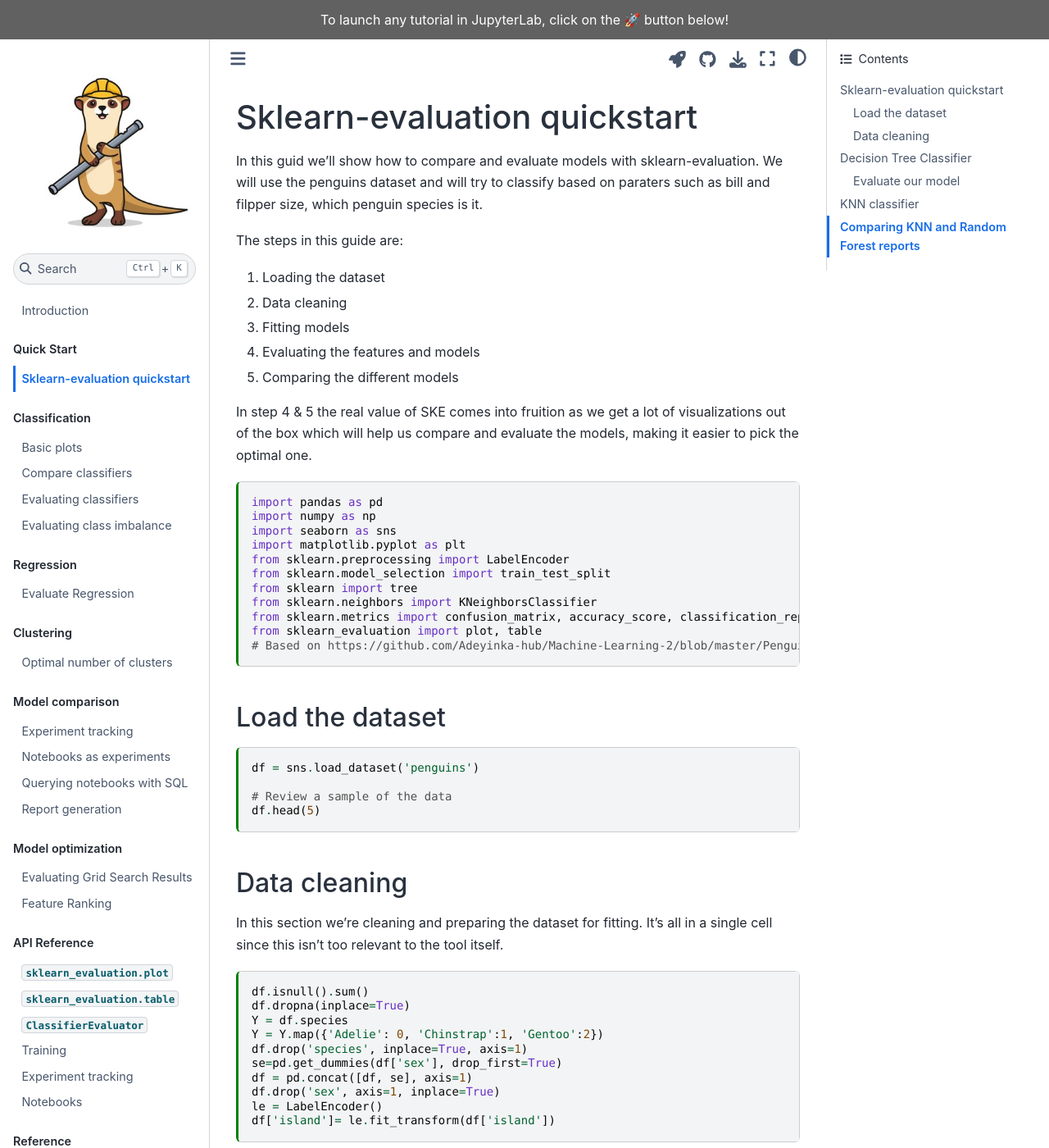
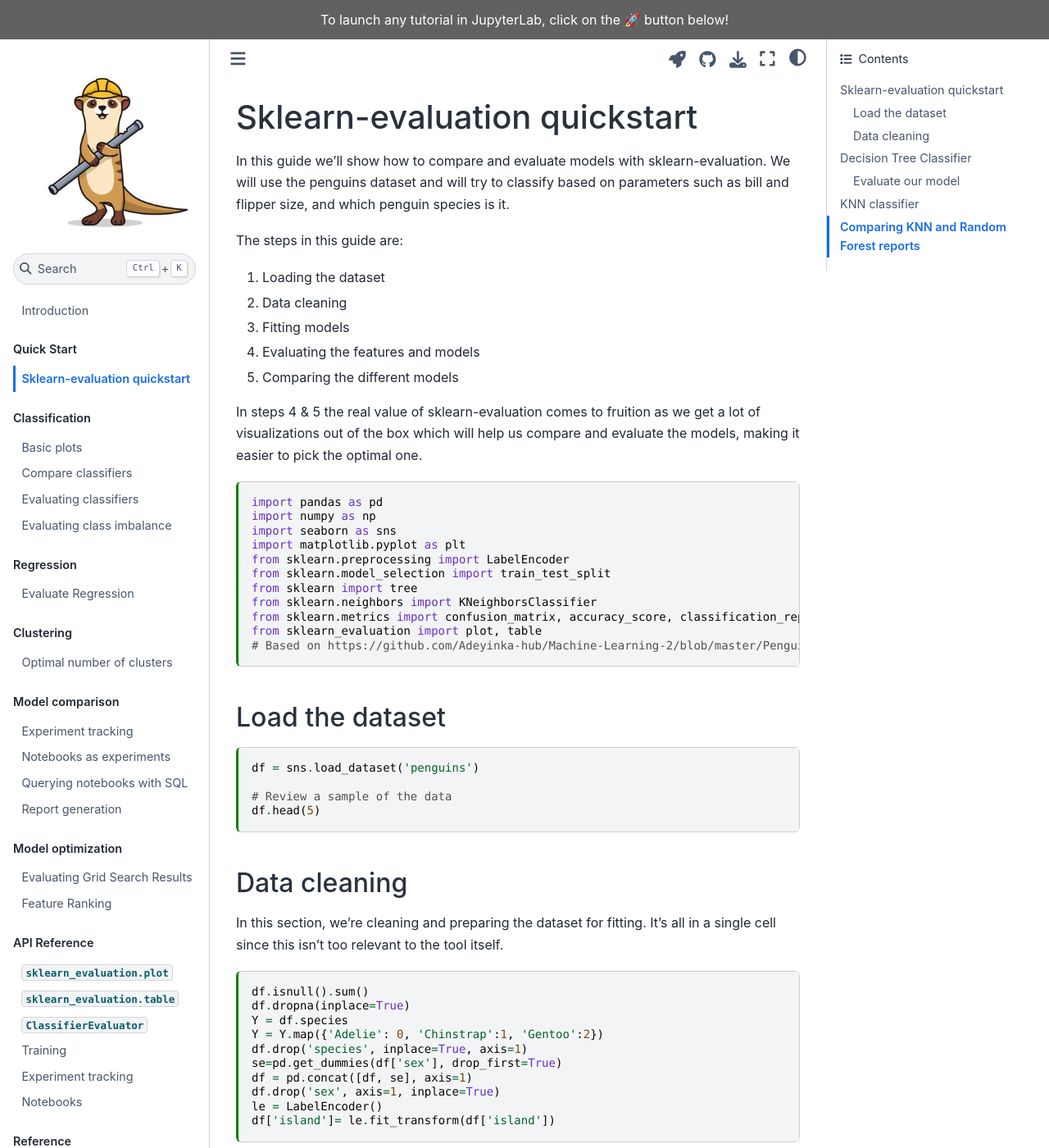
Before and after one commit to ploomber/sklearn-evaluation, a Jupyter Book: the page built from docs/quickstart/classification.md, in a window 1280 px wide and 1400 px high. Shown: the whole window at 82% size. Built offline with Jupyter Book 1.0.4 settings and Sphinx 7.4.7 and the Sphinx Book theme 1.1.4, drawn with Linux system fonts in a browser that asks for light colours; some of the changed text lies outside the part shown.

Commit message:
Review comments

````diff
--- a/docs/quickstart/classification.md
+++ b/docs/quickstart/classification.md
@@ -13,8 +13,8 @@
 
 # Sklearn-evaluation quickstart
 
-In this guid we'll show how to compare and evaluate models with sklearn-evaluation.
-We will use the penguins dataset and will try to classify based on paraters such as bill and filpper size, which penguin species is it.
+In this guide we'll show how to compare and evaluate models with sklearn-evaluation.
+We will use the penguins dataset and will try to classify based on parameters such as bill and flipper size, and which penguin species is it.
 
 The steps in this guide are:
 1. Loading the dataset
@@ -23,7 +23,7 @@
 4. Evaluating the features and models
 5. Comparing the different models
 
-In step 4 & 5 the real value of SKE comes into fruition as we get a lot of visualizations out of the box which will help us compare and evaluate the models, making it easier to pick the optimal one.
+In steps 4 & 5 the real value of sklearn-evaluation comes to fruition as we get a lot of visualizations out of the box which will help us compare and evaluate the models, making it easier to pick the optimal one.
 
 ```{code-cell} ipython3
 import pandas as pd
@@ -52,7 +52,7 @@
 
 ## Data cleaning
 
-In this section we're cleaning and preparing the dataset for fitting.
+In this section, we're cleaning and preparing the dataset for fitting.
 It's all in a single cell since this isn't too relevant to the tool itself.
 
 ```{code-cell} ipython3
@@ -89,7 +89,7 @@
 
 ## Evaluate our model
 
-In this section we can easily evaluate our model via a confusion matrix, and understand which feature affects our accuracy by order of importance.
+In this section, we can easily evaluate our model via a confusion matrix, and understand which feature affects our accuracy by order of importance.
 
 ```{code-cell} ipython3
 plot.confusion_matrix(y_test, y_pred_dt)
````
Also changed, not shown: other parts of docs/quickstart/classification.md (+1 -1 lines).
